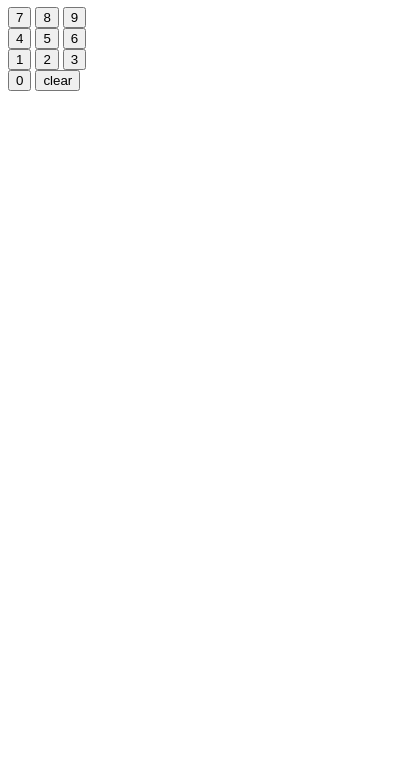
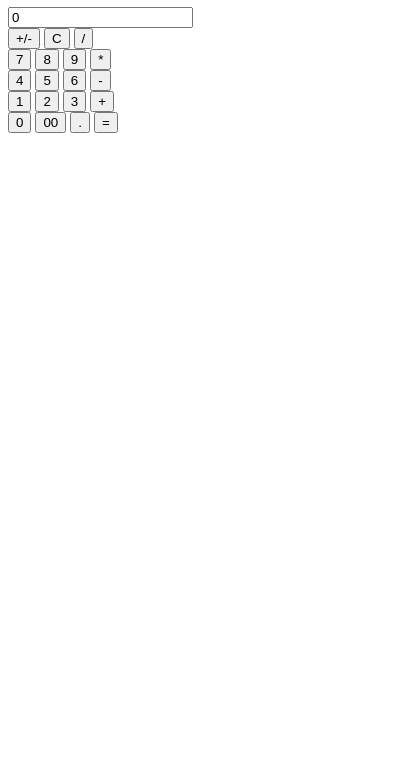
Before and after one commit to alexOnOff/el-calc, an Electron app: page index.html in a window 400 px wide. Shown: the part 73-844 px from the top of the page. Drawn offline with Linux system fonts and the light colour scheme.

Commit message:
feat: add digits logic and buttons for opareations

```diff
--- a/calculator.js
+++ b/calculator.js
@@ -1 +1,18 @@
-document.getElementById("buttonNine").onclick = function () { console.log('Nine'); };
+const digits = document.getElementsByClassName("digit")
+const dot = document.getElementById("buttonDot")
+const result = document.getElementById("result")
+result.value = '0'
+
+for(var i = 0; i < digits.length; i++)
+{
+    digits[i].addEventListener('click', function(){
+        if(result.value == 0)
+            result.value = ''
+        result.value += this.value;
+    })
+}
+
+dot.addEventListener('click', function(){
+    if(!(result.value.includes('.')))
+        result.value += this.value
+})
--- a/index.html
+++ b/index.html
@@ -10,19 +10,26 @@
   <body>
 
     <h1>Calculator</h1>
-    <label>  </label>
-
-    <input id="buttonSeven" type="button" value="7" />
-    <input id="buttonEight" type="button" value="8" />
-    <input id="buttonNine" type="button" value="9" onclick="addNine();"/><br>
-    <input id="buttonFour" type="button" value="4" />
-    <input id="buttonFive" type="button" value="5" />
-    <input id="buttonSix" type="button" value="6" /><br>
-    <input id="buttonOne" type="button" value="1" />
-    <input id="buttonTwo" type="button" value="2" />
-    <input id="buttonThree" type="button" value="3" /><br>
-    <input id="buttonZero" type="button" value="0" />
-    <input id="buttonClear" type="button" value="clear"/>
+    <input type="text" id="result" value="" readonly/><br>
+    <input id="buttonChangeSign" class="operation" type="button" value="+/-"/>
+    <input id="buttonClear" class="operation" type="button" value="C"/>
+    <input id="buttonDividing" class="operation" type="button" value="/"/><br>
+    <input id="buttonSeven" class="digit" type="button" value="7" />
+    <input id="buttonEight" class="digit" type="button" value="8" />
+    <input id="buttonNine" class="digit" type="button" value="9"/>
+    <input id="buttonMultiply" class="operation" type="button" value="*"/><br>
+    <input id="buttonFour" class="digit" type="button" value="4" />
+    <input id="buttonFive" class="digit" type="button" value="5" />
+    <input id="buttonSix" class="digit" type="button" value="6" />
+    <input id="buttonSubtraction" class="operation" type="button" value="-"/><br>
+    <input id="buttonOne" class="digit" type="button" value="1" />
+    <input id="buttonTwo" class="digit" type="button" value="2" />
+    <input id="buttonThree" class="digit" type="button" value="3" />
+    <input id="buttonPlus" class="operation" type="button" value="+"/><br>
+    <input id="buttonZero" class="digit" type="button" value="0" />
+    <input id="buttonDoubleZero" class="digit" type="button" value="00" />
+    <input id="buttonDot" type="button" value="."/>
+    <input id="buttonEqual" type="button" value="="/>
 
     <script src="./calculator.js"></script>
   </body>
```
